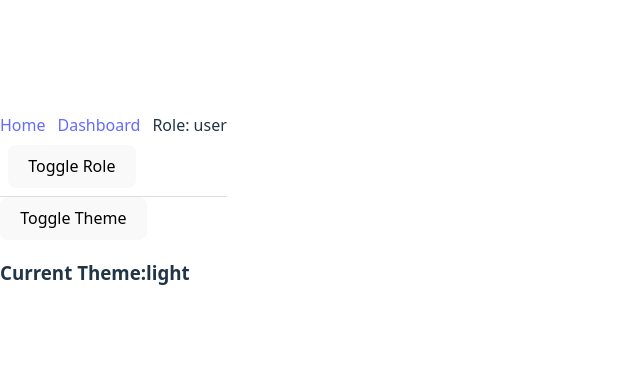
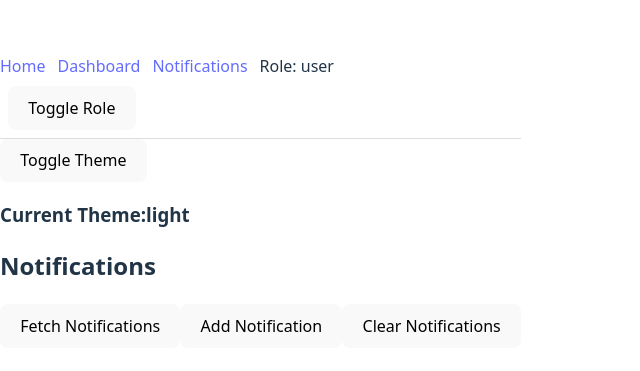
Before and after one commit to abhinit2050/anchor, a React (Vite) app: page /notifications in a window 1280 px wide. Shown: the part 191-562 px from the top of the page, without its empty margins (0-640 px from the left). Built offline with nearby package versions, Linux system fonts and the light colour scheme.

Commit message:
Redux async thunk complete

```diff
--- a/index.html
+++ b/index.html
@@ -4,7 +4,7 @@
     <meta charset="UTF-8" />
     <link rel="icon" type="image/svg+xml" href="/vite.svg" />
     <meta name="viewport" content="width=device-width, initial-scale=1.0" />
-    <title>Anchor Project Dock</title>
+    <title>Anchor Project Redux</title>
   </head>
   <body>
     <div id="root"></div>
--- a/src/components/Nav.tsx
+++ b/src/components/Nav.tsx
@@ -12,6 +12,7 @@ export const Nav = ()=>{
         <nav style={{ display: "flex", gap: "12px" }}>
             <Link to="/">Home</Link>
             <Link to="/dashboard">Dashboard</Link>
+            <Link to="/notifications">Notifications</Link>
             <span>Role: {role}</span>
         </nav>
     )
--- /dev/null
+++ b/src/features/notfications/notificationsSlice.ts
@@ -0,0 +1,69 @@
+import { createAsyncThunk, createSlice, type PayloadAction } from "@reduxjs/toolkit";
+
+type Notification = {
+  id: number;
+  message: string;
+
+}
+
+type NotificationState = {
+    items: Notification[],
+    loading: boolean,
+    error: string | null
+}
+
+
+const initialState: NotificationState ={
+    items:[],
+    loading:false,
+    error:null
+}
+
+const fetchNotifications = createAsyncThunk('notifications/fetchNotifications',async ()=>{
+
+    await new Promise((resolve) => setTimeout(()=>resolve(null),2000))
+
+    return [
+        {id:1, message:"New Message received"},
+        {id:2, message:"Your report is ready"},
+        {id:3, message:"System maintenance tonight" }
+    ]
+})
+
+const notificationsSlice = createSlice({
+    name:"notifications",
+    initialState:initialState,
+    reducers:{
+        addNotification(state, action:PayloadAction<Notification>){
+            state.items.push(action.payload);
+        },
+
+        clearNotifications(state){
+            state.items=[]
+        }
+    },
+    extraReducers:(builder)=>{
+        builder
+        .addCase(fetchNotifications.pending,(state)=>{
+            state.loading=true;
+            state.error=null;
+        })
+        .addCase(fetchNotifications.fulfilled, (state, action)=>{
+            state.loading=false;
+            state.items=action.payload;
+        })
+        .addCase(fetchNotifications.rejected,(state)=>{
+            state.loading=false;
+            state.error='Failed to fetch notifications';
+        })
+    }
+})
+
+
+
+const notificationsReducer = notificationsSlice.reducer;
+export default notificationsReducer;
+
+export const {addNotification, clearNotifications} = notificationsSlice.actions;
+
+export  {fetchNotifications};
--- /dev/null
+++ b/src/pages/Notifications.tsx
@@ -0,0 +1,36 @@
+
+
+import { addNotification, clearNotifications, fetchNotifications } from "../features/notfications/notificationsSlice"
+import { useAppDispatch, useAppSelector } from "../store/hooks"
+
+export default function Notifications() {
+  const dispatch = useAppDispatch()
+  const { items, loading, error } = useAppSelector(
+    (state) => state.notifications
+  )
+
+  return (
+    <div>
+      <h2>Notifications</h2>
+
+      <button onClick={() => dispatch(fetchNotifications())}>
+        Fetch Notifications
+      </button>
+
+      <button onClick={()=>dispatch(addNotification({id:Date.now(), message:"New notification added"}))}>
+        Add Notification
+        </button>
+
+        <button onClick={()=>dispatch(clearNotifications())}>Clear Notifications</button>
+
+      {loading && <p>Loading...</p>}
+      {error && <p>{error}</p>}
+
+      <ul>
+        {items.map((n) => (
+          <li key={n.id}>{n.message}</li>
+        ))}
+      </ul>
+    </div>
+  )
+}
--- a/src/router/AppRouter.tsx
+++ b/src/router/AppRouter.tsx
@@ -5,6 +5,7 @@ import { ProtectedRoute } from "./ProtectedRoute";
 import { Nav } from "../components/Nav.tsx";
 import { RoleSwitcher } from "../auth/RoleSwitcher.tsx";
 import ThemeToggle from "../ui/ThemeToggle.tsx";
+import Notifications from "../pages/Notifications.tsx";
 
 
 export const AppRouter = ()=>{
@@ -24,6 +25,7 @@ return (
             }
 
         />
+        <Route path="/notifications" element={<Notifications />} />
 
     </Routes>
 
--- a/src/store/store.ts
+++ b/src/store/store.ts
@@ -1,10 +1,11 @@
 import { configureStore } from "@reduxjs/toolkit";
 import dashboardReducer from "../features/dashboard/dashboardSlice";
-
+import notificationsReducer from "../features/notfications/notificationsSlice";
 
 export const store = configureStore({
     reducer:{
-        dashboard: dashboardReducer
+        dashboard: dashboardReducer,
+        notifications:notificationsReducer
     }
 })
 
```
